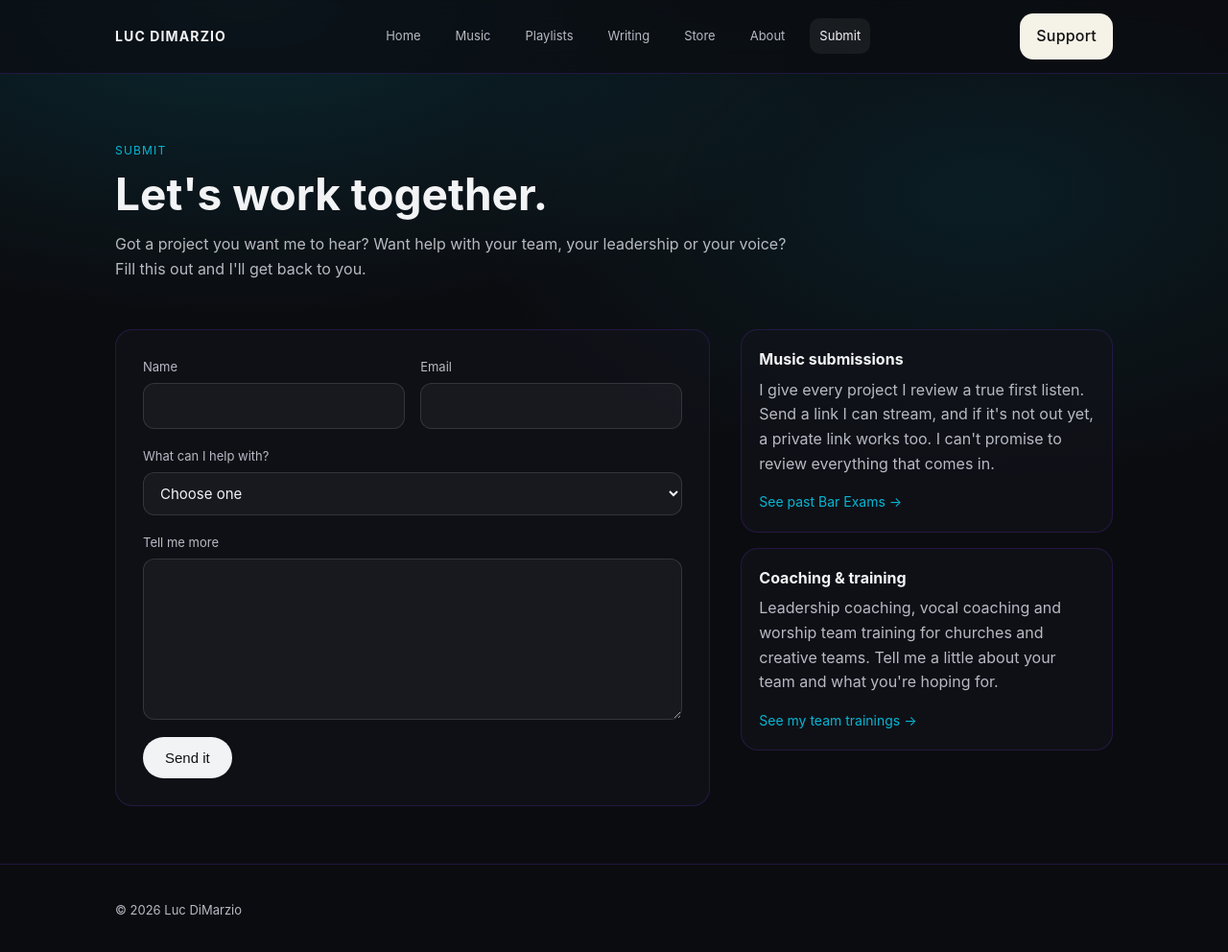
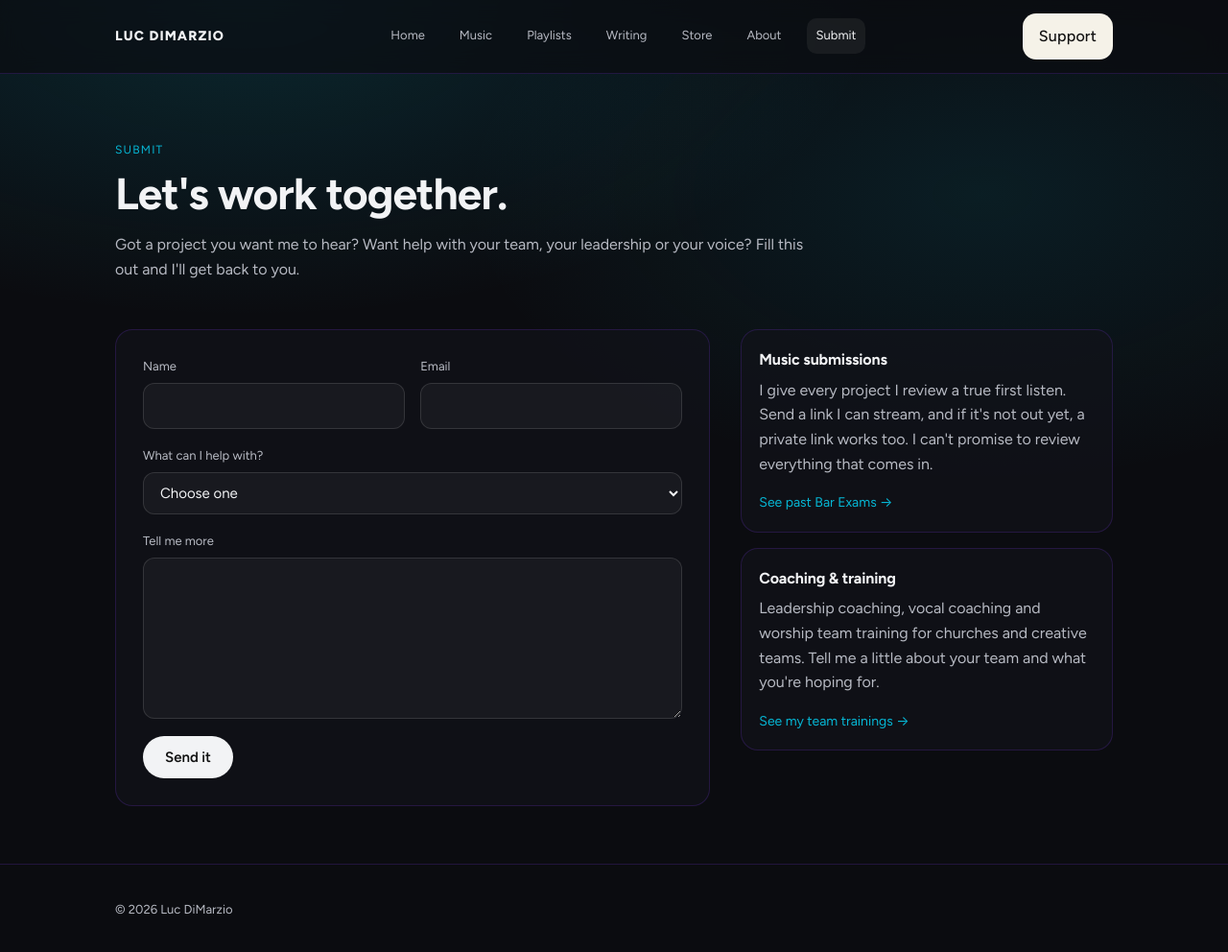
Before and after one commit to lucdimarzio/Luc-site, a Jekyll site: the page built from submit/index.html, in a window 1280 px wide and 1011 px high. Shown: the top 992 px of the window at 96% size. Built offline with Jekyll 4.4.1, drawn with Linux system fonts in a browser that asks for light colours.

Commit message:
Brand type: Avenir Next across the site with Figtree fallback
Co-Authored-By: Claude Opus 5.5 <noreply@anthropic.com>

```diff
--- a/_layouts/default.html
+++ b/_layouts/default.html
@@ -25,6 +25,9 @@
   <meta name="twitter:title" content="{{ share_title | escape }}" />
   <meta name="twitter:description" content="{{ share_desc | escape }}" />
   <meta name="twitter:image" content="{{ page.image | default: site.share_image | prepend: site.url }}" />
+  <link rel="preconnect" href="https://fonts.googleapis.com" />
+  <link rel="preconnect" href="https://fonts.gstatic.com" crossorigin />
+  <link rel="stylesheet" href="https://fonts.googleapis.com/css2?family=Figtree:wght@400;500;600;700;800&display=swap" />
   <link rel="stylesheet" href="/assets/css/styles.css?v={{ site.time | date: '%s' }}" />
 </head>
 <body>
--- a/assets/css/styles.css
+++ b/assets/css/styles.css
@@ -1,4 +1,5 @@
 :root{
+  --font:"Avenir Next","Avenir","Figtree",-apple-system,BlinkMacSystemFont,"Segoe UI",Roboto,Helvetica,Arial,sans-serif;
   --bg:#0b0c10;
   --panel:#12131a;
   --text:#f2f3f5;
@@ -15,7 +16,7 @@
 html{ scroll-behavior:smooth; }
 body{
   margin:0;
-  font-family:-apple-system,BlinkMacSystemFont,"Segoe UI",Roboto,Inter,Helvetica,Arial,sans-serif;
+  font-family:var(--font);
   background:
     radial-gradient(1200px 600px at 20% 0%, rgba(6,182,212,.16), transparent 55%),
     radial-gradient(900px 500px at 80% 20%, rgba(6,182,212,.10), transparent 60%),
@@ -659,3 +660,10 @@ h1{
   .home-pillars{ grid-template-columns:1fr; }
   .home-cta h2, .home-now h2{ font-size:24px; }
 }
+
+/* Brand type: Avenir Next on Apple devices, Figtree everywhere else */
+button, input, select, textarea{ font-family:inherit; }
+h1, h2, h3{ font-weight:700; letter-spacing:-.01em; }
+h1{ letter-spacing:-.02em; }
+.brand strong{ font-weight:800; }
+.pill{ font-weight:600; }
```
